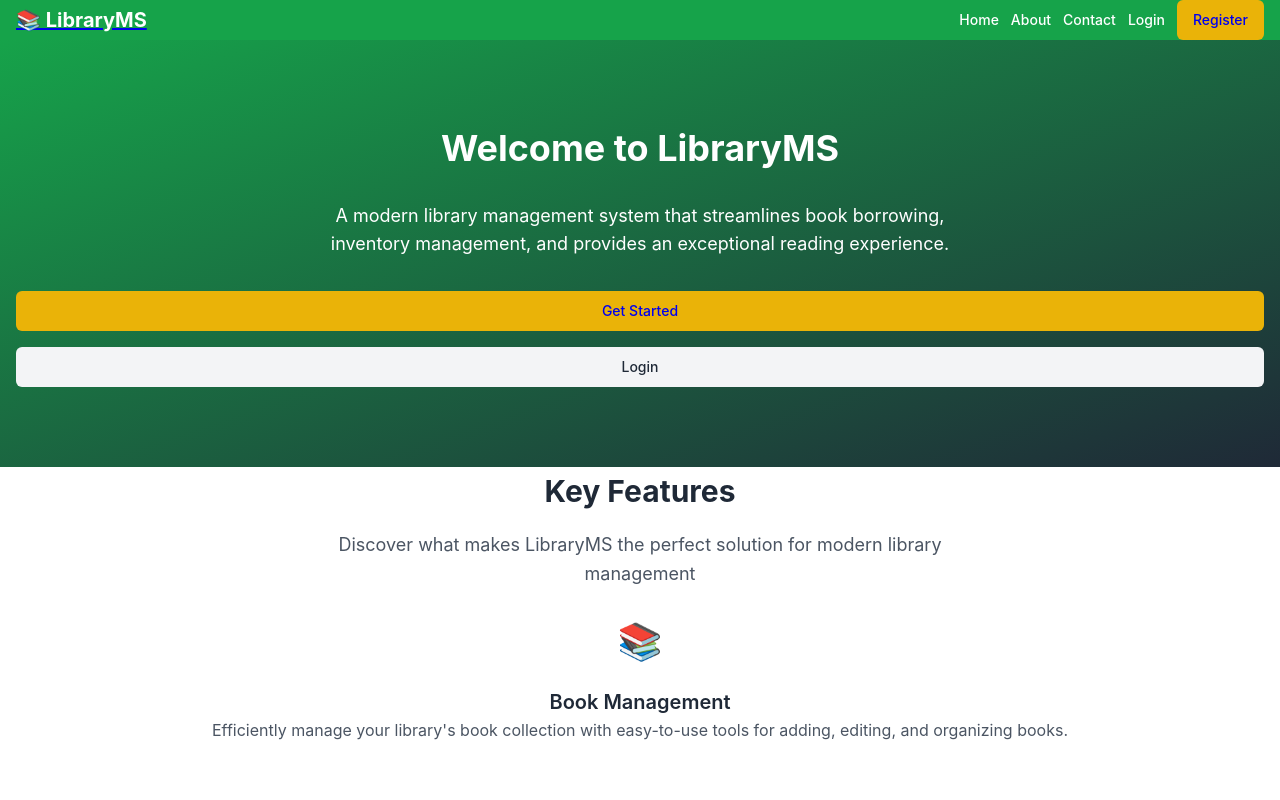
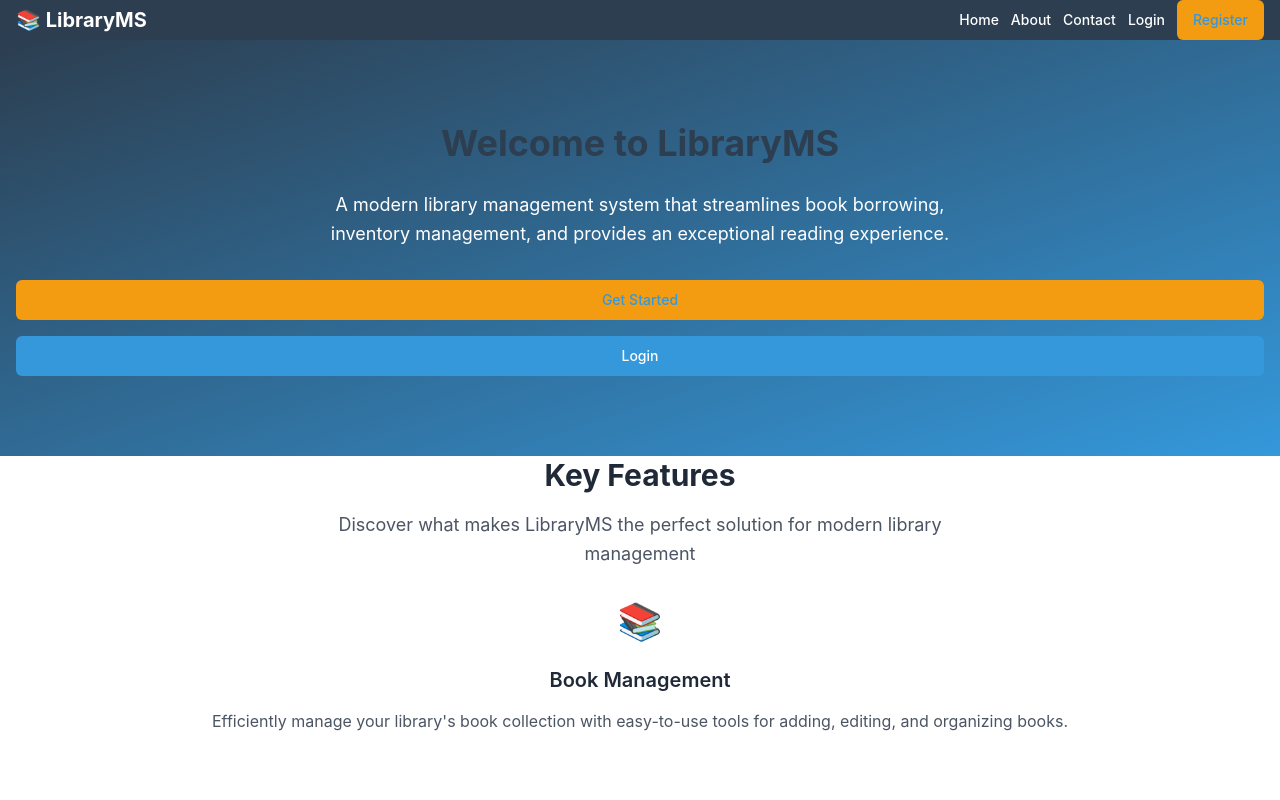
Before and after one commit to IsminiLimbu07/Library-Management-System, a React (Vite) app in the folder Frontend/LIBMGMT/: page / in a window 1280 px wide. Shown: the top 800 px of the page. Built offline with nearby package versions, Linux system fonts and the light colour scheme.

Commit message:
Css Changed

```diff
--- a/Frontend/LIBMGMT/src/global.css
+++ b/Frontend/LIBMGMT/src/global.css
@@ -9,27 +9,27 @@
 
 /* CSS Custom Properties (Variables) */
 :root {
-  /* Colors */
-  --color-primary: #16a34a;
-  --color-primary-dark: #15803d;
-  --color-primary-light: #22c55e;
-  --color-secondary: #1f2937;
-  --color-secondary-light: #374151;
-  --color-accent: #eab308;
-  --color-accent-dark: #ca8a04;
+  /* Colors - Light Mode Palette */
+  --color-primary: #2C3E50;        /* Deep Navy - Headers, navbars, titles */
+  --color-primary-dark: #1A252F;   /* Darker navy for hover states */
+  --color-primary-light: #34495E;  /* Lighter navy variant */
+  --color-secondary: #3498DB;      /* Bright Blue - Links, hover states, highlights */
+  --color-secondary-light: #5DADE2; /* Lighter blue for hover effects */
+  --color-accent: #F39C12;         /* Warm Amber - Buttons, call-to-actions */
+  --color-accent-dark: #E67E22;    /* Darker amber for hover states */
 
   /* Grays */
   --color-white: #ffffff;
-  --color-gray-50: #f9fafb;
-  --color-gray-100: #f3f4f6;
-  --color-gray-200: #e5e7eb;
-  --color-gray-300: #d1d5db;
-  --color-gray-400: #9ca3af;
-  --color-gray-500: #6b7280;
-  --color-gray-600: #4b5563;
-  --color-gray-700: #374151;
-  --color-gray-800: #1f2937;
-  --color-gray-900: #111827;
+  --color-gray-50: #F9FAFB;         /* Soft White-Gray - Main background */
+  --color-gray-100: #F3F4F6;       /* Slightly darker background variant */
+  --color-gray-200: #E5E7EB;       /* Light border color */
+  --color-gray-300: #D1D5DB;       /* Medium border color */
+  --color-gray-400: #9CA3AF;       /* Muted text color */
+  --color-gray-500: #6B7280;       /* Secondary text color */
+  --color-gray-600: #4B5563;       /* Primary text color */
+  --color-gray-700: #374151;       /* Dark text color */
+  --color-gray-800: #1F2937;       /* Very dark text */
+  --color-gray-900: #111827;       /* Darkest text */
 
   /* Status Colors */
   --color-success: #22c55e;
@@ -82,16 +82,51 @@
 /* Base Styles */
 html {
   font-family: var(--font-family);
-  line-height: 1.5;
+  line-height: 1.6;
   -webkit-text-size-adjust: 100%;
 }
 
 body {
   font-family: var(--font-family);
   background-color: var(--color-gray-50);
-  color: var(--color-gray-900);
+  color: var(--color-gray-700);
   line-height: 1.6;
   min-height: 100vh;
+}
+
+a {
+  color: var(--color-secondary);
+  text-decoration: none;
+  transition: color 0.3s ease;
+}
+
+a:hover {
+  color: var(--color-secondary-light);
+  text-decoration: underline;
+}
+
+h1, h2, h3, h4, h5, h6 {
+  color: var(--color-primary);
+  font-weight: 600;
+  line-height: 1.3;
+  margin-bottom: var(--spacing-4);
+}
+
+button {
+  background-color: var(--color-accent);
+  color: var(--color-white);
+  border: none;
+  padding: var(--spacing-3) var(--spacing-6);
+  border-radius: var(--radius-md);
+  font-weight: 500;
+  cursor: pointer;
+  transition: all 0.3s ease;
+}
+
+button:hover {
+  background-color: var(--color-accent-dark);
+  transform: translateY(-1px);
+  box-shadow: 0 4px 8px rgba(243, 156, 18, 0.3);
 }
 
 /* Layout Utilities */
@@ -139,7 +174,6 @@ body {
   flex: none;
 }
 
-/* Grid */
 .grid {
   display: grid;
 }
@@ -176,7 +210,6 @@ body {
   gap: var(--spacing-8);
 }
 
-/* Container */
 .container {
   width: 100%;
   margin-left: auto;
@@ -185,7 +218,6 @@ body {
   padding-right: var(--spacing-4);
 }
 
-/* Spacing */
 .mx-auto {
   margin-left: auto;
   margin-right: auto;
@@ -224,7 +256,6 @@ body {
 .p-6 { padding: var(--spacing-6); }
 .p-8 { padding: var(--spacing-8); }
 
-/* Width & Height */
 .w-full {
   width: 100%;
 }
@@ -249,7 +280,6 @@ body {
   max-width: 56rem;
 }
 
-/* Typography */
 .text-xs {
   font-size: var(--font-size-xs);
 }
@@ -306,7 +336,6 @@ body {
   text-align: left;
 }
 
-/* Colors */
 .text-white {
   color: var(--color-white);
 }
@@ -332,7 +361,7 @@ body {
 }
 
 .text-green-600 {
-  color: var(--color-success);
+  color: var(--color-secondary);
 }
 
 .text-red-600 {
@@ -340,22 +369,21 @@ body {
 }
 
 .text-orange-600 {
-  color: #ea580c;
+  color: var(--color-accent);
 }
 
 .text-blue-600 {
-  color: var(--color-info);
+  color: var(--color-secondary);
 }
 
 .text-blue-700 {
-  color: #1d4ed8;
+  color: var(--color-primary);
 }
 
 .text-blue-800 {
-  color: #1e40af;
+  color: var(--color-primary-dark);
 }
 
-/* Background Colors */
 .bg-white {
   background-color: var(--color-white);
 }
@@ -408,7 +436,6 @@ body {
   background-color: #dbeafe;
 }
 
-/* Border */
 .border {
   border-width: 1px;
   border-style: solid;
@@ -455,7 +482,6 @@ body {
   border-color: transparent;
 }
 
-/* Border Radius */
 .rounded {
   border-radius: var(--radius-sm);
 }
@@ -476,7 +502,6 @@ body {
   border-radius: var(--radius-full);
 }
 
-/* Shadows */
 .shadow-sm {
   box-shadow: var(--shadow-sm);
 }
@@ -489,7 +514,6 @@ body {
   box-shadow: var(--shadow-lg);
 }
 
-/* Overflow */
 .overflow-hidden {
   overflow: hidden;
 }
@@ -502,7 +526,6 @@ body {
   overflow-y: auto;
 }
 
-/* Position */
 .relative {
   position: relative;
 }
@@ -528,7 +551,6 @@ body {
   right: var(--spacing-2);
 }
 
-/* Display */
 .block {
   display: block;
 }
@@ -545,7 +567,6 @@ body {
   display: none;
 }
 
-/* Animations */
 @keyframes spin {
   to {
     transform: rotate(360deg);
@@ -556,14 +577,12 @@ body {
   animation: spin 1s linear infinite;
 }
 
-/* Transitions */
 .transition-colors {
   transition-property: color, background-color, border-color, text-decoration-color, fill, stroke;
   transition-timing-function: cubic-bezier(0.4, 0, 0.2, 1);
   transition-duration: 150ms;
 }
 
-/* Hover Effects */
 .hover\\:bg-primary\\90:hover {
   background-color: var(--color-primary-dark);
 }
@@ -573,11 +592,15 @@ body {
 }
 
 .hover\\:bg-gray-50:hover {
-  background-color: var(--color-gray-50);
+  background-color: var(--color-gray-100);
 }
 
 .hover\\:text-library-accent:hover {
   color: var(--color-accent);
+}
+
+.hover\\:text-secondary:hover {
+  color: var(--color-secondary);
 }
 
 .hover\\:text-gray-700:hover {
@@ -588,7 +611,6 @@ body {
   box-shadow: var(--shadow-lg);
 }
 
-/* Disabled States */
 .disabled\\:pointer-events-none:disabled {
   pointer-events: none;
 }
@@ -601,7 +623,6 @@ body {
   cursor: not-allowed;
 }
 
-/* Focus States */
 .focus-visible\\:outline-none:focus-visible {
   outline: 2px solid transparent;
   outline-offset: 2px;
@@ -611,9 +632,6 @@ body {
   box-shadow: 0 0 0 2px var(--color-primary);
 }
 
-/* Components */
-
-/* Buttons */
 .btn {
   display: inline-flex;
   align-items: center;
@@ -640,21 +658,25 @@ body {
 }
 
 .btn-primary {
-  background-color: var(--color-primary);
+  background-color: var(--color-accent);
   color: var(--color-white);
 }
 
 .btn-primary:hover {
-  background-color: var(--color-primary-dark);
+  background-color: var(--color-accent-dark);
+  transform: translateY(-1px);
+  box-shadow: 0 4px 8px rgba(243, 156, 18, 0.3);
 }
 
 .btn-secondary {
-  background-color: var(--color-gray-100);
-  color: var(--color-gray-800);
+  background-color: var(--color-secondary);
+  color: var(--color-white);
 }
 
 .btn-secondary:hover {
-  background-color: var(--color-gray-200);
+  background-color: var(--color-secondary-light);
+  transform: translateY(-1px);
+  box-shadow: 0 4px 8px rgba(52, 152, 219, 0.3);
 }
 
 .btn-destructive {
@@ -666,7 +688,6 @@ body {
   background-color: #dc2626;
 }
 
-/* Form Controls */
 .input {
   display: flex;
   height: 2.5rem;
@@ -694,7 +715,6 @@ body {
   color: var(--color-gray-400);
 }
 
-/* Cards */
 .card {
   border-radius: var(--radius-lg);
   border: 1px solid var(--color-gray-200);
@@ -721,7 +741,6 @@ body {
   padding-top: 0;
 }
 
-/* Navigation Responsive Styles */
 .nav-links {
   display: flex;
   flex-wrap: wrap;
@@ -734,15 +753,15 @@ body {
   text-decoration: none;
   font-size: var(--font-size-sm);
   font-weight: 500;
-  transition: color 150ms ease;
+  transition: all 0.3s ease;
   white-space: nowrap;
 }
 
 .nav-link:hover {
   color: var(--color-accent);
+  transform: translateY(-1px);
 }
 
-/* Responsive Design */
 @media (max-width: 767px) {
   .nav-links {
     gap: var(--spacing-2);
@@ -857,7 +876,6 @@ body {
   }
 }
 
-/* Utility Classes */
 .space-y-2 > :not([hidden]) ~ :not([hidden]) {
   margin-top: var(--spacing-2);
 }
@@ -890,22 +908,18 @@ body {
   margin-left: var(--spacing-8);
 }
 
-/* Line Height */
 .leading-relaxed {
   line-height: 1.625;
 }
 
-/* Resize */
 .resize-none {
   resize: none;
 }
 
-/* Aspect Ratio */
 .aspect-3-4 {
   aspect-ratio: 3/4;
 }
 
-/* Max Height */
 .max-h-64 {
   max-height: 16rem;
 }
@@ -914,7 +928,6 @@ body {
   max-height: 24rem;
 }
 
-/* Gradient Backgrounds */
 .bg-gradient-to-br {
   background-image: linear-gradient(to bottom right, var(--tw-gradient-stops));
 }
@@ -929,17 +942,14 @@ body {
   --tw-gradient-to: var(--color-secondary);
 }
 
-/* Pointer Events */
 .pointer-events-none {
   pointer-events: none;
 }
 
-/* Cursor */
 .cursor-pointer {
   cursor: pointer;
 }
 
-/* Line Clamp */
 .line-clamp-2 {
   overflow: hidden;
   display: -webkit-box;
@@ -947,7 +957,6 @@ body {
   -webkit-line-clamp: 2;
 }
 
-/* Table Styles */
 table {
   border-collapse: collapse;
   width: 100%;
@@ -958,7 +967,6 @@ th, td {
   vertical-align: top;
 }
 
-/* Custom Library Styles */
 .library-card {
   background: linear-gradient(135deg, var(--color-primary), var(--color-secondary));
   color: var(--color-white);
@@ -969,6 +977,82 @@ th, td {
   flex-direction: column;
   justify-content: center;
   aspect-ratio: 3/4;
+  transition: transform 0.3s ease;
+}
+
+.library-card:hover {
+  transform: translateY(-4px);
+  box-shadow: 0 8px 25px rgba(44, 62, 80, 0.3);
+}
+
+.btn-outline-primary {
+  background-color: transparent;
+  color: var(--color-primary);
+  border: 2px solid var(--color-primary);
+  padding: var(--spacing-3) var(--spacing-6);
+  border-radius: var(--radius-md);
+  font-weight: 500;
+  transition: all 0.3s ease;
+}
+
+.btn-outline-primary:hover {
+  background-color: var(--color-primary);
+  color: var(--color-white);
+  transform: translateY(-1px);
+}
+
+.btn-outline-secondary {
+  background-color: transparent;
+  color: var(--color-secondary);
+  border: 2px solid var(--color-secondary);
+  padding: var(--spacing-3) var(--spacing-6);
+  border-radius: var(--radius-md);
+  font-weight: 500;
+  transition: all 0.3s ease;
+}
+
+.btn-outline-secondary:hover {
+  background-color: var(--color-secondary);
+  color: var(--color-white);
+  transform: translateY(-1px);
+}
+
+.highlight {
+  background-color: var(--color-accent);
+  color: var(--color-white);
+  padding: var(--spacing-1) var(--spacing-2);
+  border-radius: var(--radius-sm);
+  font-weight: 500;
+}
+
+.text-primary {
+  color: var(--color-primary);
+}
+
+.text-secondary {
+  color: var(--color-secondary);
+}
+
+.text-accent {
+  color: var(--color-accent);
+}
+
+.bg-primary {
+  background-color: var(--color-primary);
+}
+
+.bg-secondary {
+  background-color: var(--color-secondary);
+}
+
+.bg-accent {
+  background-color: var(--color-accent);
+}
+
+.card:hover {
+  transform: translateY(-2px);
+  box-shadow: 0 8px 25px rgba(44, 62, 80, 0.15);
+  transition: all 0.3s ease;
 }
 
 .status-badge {
```
Also changed, not shown: Frontend/LIBMGMT/src/components/ui/input.jsx (line endings or trailing spaces).
